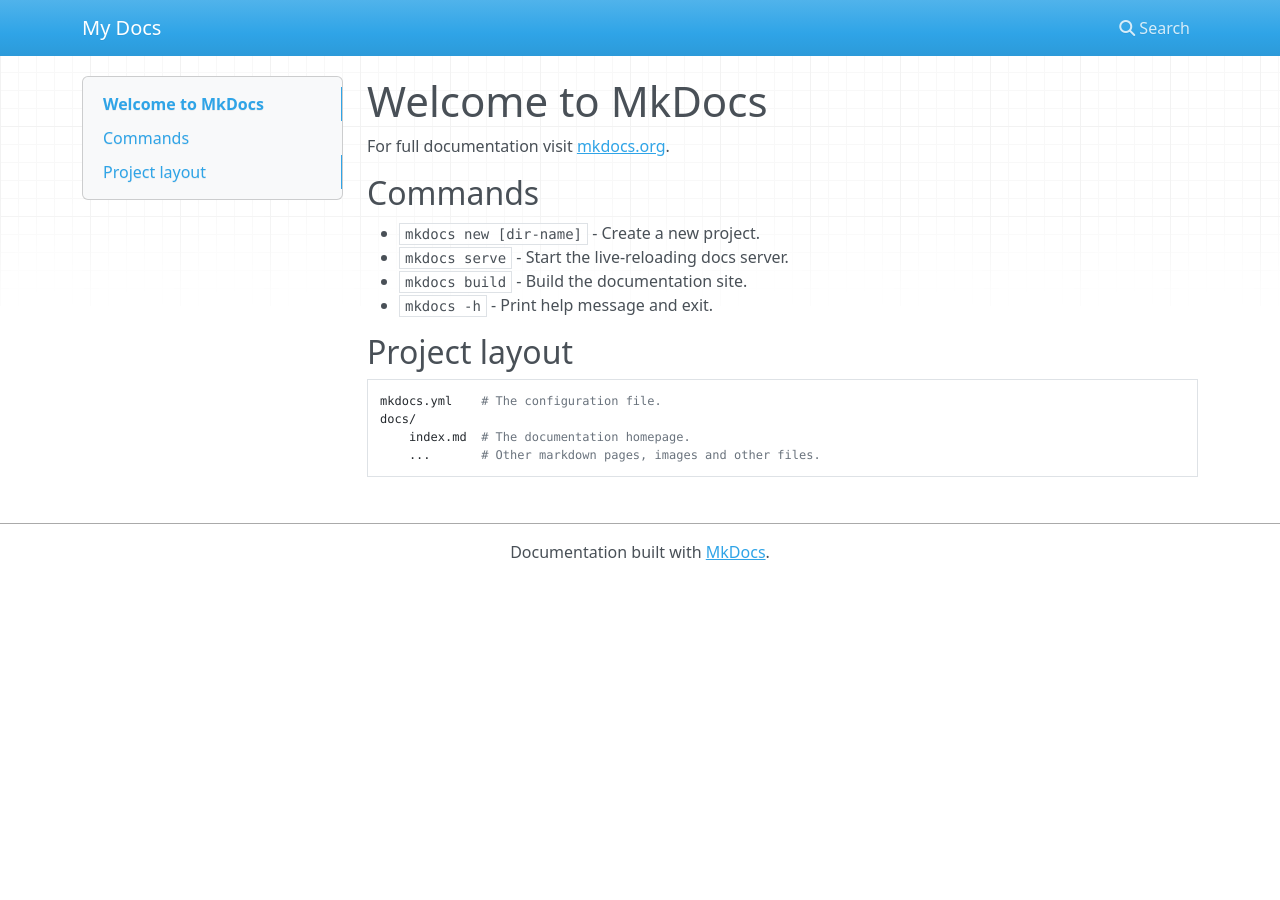
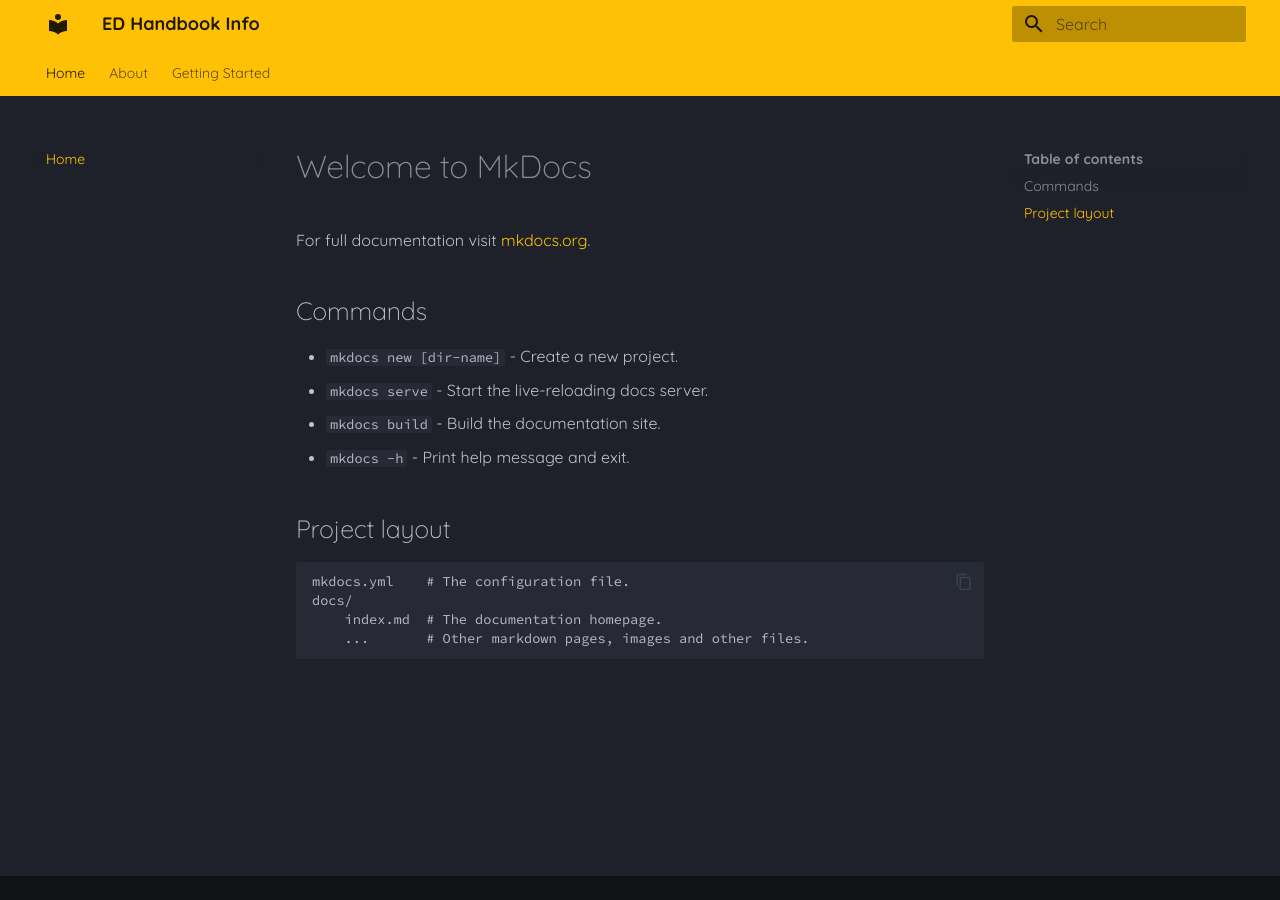
Before and after one commit to EDHandbook/EDHandbook, an MkDocs documentation site: the page built from docs/index.md, in a window 1280 px wide. Built offline with MkDocs 1.6.1 and Material for MkDocs 9.7.7, drawn with Linux system fonts in a browser that asks for light colours; nearby versions of some CDN libraries.

Commit message:
Update mkdocs.yml

```diff
--- a/mkdocs.yml
+++ b/mkdocs.yml
@@ -1 +1,88 @@
-site_name: My Docs
+site_name: ED Handbook Info
+site_url: https://somegeneric.website.com/
+
+markdown_extensions:
+
+  # extenions
+  - pymdownx.emoji:
+      emoji_index: !!python/name:material.extensions.emoji.twemoji
+      emoji_generator: !!python/name:material.extensions.emoji.to_svg
+
+  - pymdownx.highlight:
+      anchor_linenums: true
+      line_spans: __span
+      pygments_lang_class: true
+
+  - pymdownx.superfences:
+      custom_fences:
+        - name: mermaid
+          class: mermaid
+          format: !!python/name:pymdownx.superfences.fence_code_format
+
+  - pymdownx.tabbed:
+      alternate_style: true
+      slugify: !!python/object/apply:pymdownx.slugs.slugify
+        kwds:
+          case: lower
+
+  # standalone
+  - abbr
+  - admonition
+  - attr_list
+  - md_in_html
+  - tables
+
+  - pymdownx.details
+  - pymdownx.superfences
+  - pymdownx.blocks.caption
+  - pymdownx.inlinehilite
+  - pymdownx.snippets
+  - pymdownx.critic
+  - pymdownx.caret
+  - pymdownx.keys
+  - pymdownx.mark
+  - pymdownx.tilde
+
+extra_css:
+  - assets/extra.css
+
+theme:
+  name: material
+
+  # features for all elements
+  features:
+    - navigation.instant
+    - navigation.instant.prefetch
+    - navigation.instant.progress
+    - navigation.tabs
+    - navigation.tracking
+    - content.tabs.link
+    - content.tooltips
+    - content.code.copy
+    - content.code.annotate
+
+  # font formatting
+  font:
+    text: Quicksand
+    code: Source Code Pro
+
+  icon:
+    annotation: material/alert-circle
+
+  # Dark Palette
+  palette:
+    scheme: slate
+    primary: amber
+    accent: deep purple
+
+# Navigation
+nav:
+  - Home: index.md
+  - About: about.md
+  - Getting Started:
+    - 'pages/gs-overview.md'
+    - 'pages/controls.md'
+    - 'pages/instance.md'
+
+extra:
+  generator: false
```
